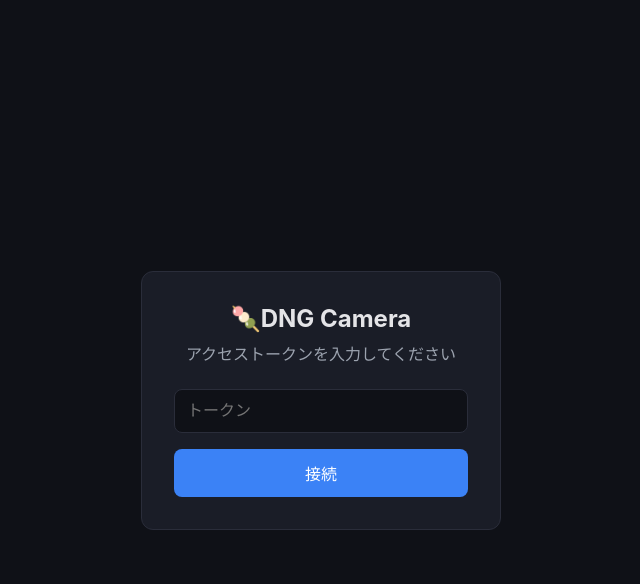
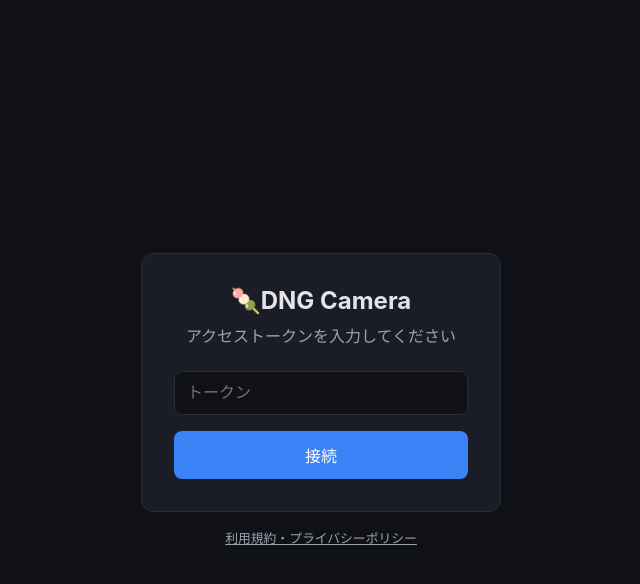
Before and after one commit to central-infotech/pet-camera, a Flask app: page / in a window 1280 px wide. Shown: the top 584 px of the page, without its empty margins (319-959 px from the left). Run offline with Flask 3, Linux system fonts and the light colour scheme.

Commit message:
Add MIT license and terms/privacy modal on login page
- Add LICENSE file (MIT)
- Update README license section
- Add terms/privacy link below login card with scrollable modal popup
- Update specification (section 5.4) with terms modal description

Co-Authored-By: Claude Opus 4.6 <noreply@anthropic.com>

```diff
--- a/static/css/style.css
+++ b/static/css/style.css
@@ -72,6 +72,89 @@ body {
 .login-card button:disabled { opacity: 0.5; cursor: not-allowed; }
 
 .error { color: var(--danger); font-size: 0.875rem; margin-top: 0.5rem; }
+
+/* ---- Terms / Privacy modal ---- */
+.terms-link {
+  margin-top: 1rem;
+  font-size: 0.8rem;
+  color: var(--text-muted);
+  text-decoration: underline;
+  cursor: pointer;
+}
+
+.terms-link:hover { color: var(--text); }
+
+.terms-overlay {
+  position: fixed;
+  inset: 0;
+  background: rgba(0, 0, 0, 0.7);
+  z-index: 9999;
+  display: flex;
+  align-items: center;
+  justify-content: center;
+}
+
+.terms-overlay[hidden] { display: none; }
+
+.terms-dialog {
+  background: var(--surface);
+  border: 1px solid var(--border);
+  border-radius: 12px;
+  width: 90%;
+  max-width: 400px;
+  max-height: 80vh;
+  display: flex;
+  flex-direction: column;
+  box-shadow: 0 10px 40px rgba(0, 0, 0, 0.5);
+}
+
+.terms-header {
+  display: flex;
+  justify-content: space-between;
+  align-items: center;
+  padding: 1rem 1.25rem;
+  border-bottom: 1px solid var(--border);
+  font-size: 0.95rem;
+  font-weight: 600;
+  flex-shrink: 0;
+}
+
+.terms-close-btn {
+  background: none;
+  border: none;
+  color: var(--text-muted);
+  font-size: 1.5rem;
+  cursor: pointer;
+  line-height: 1;
+}
+
+.terms-close-btn:hover { color: var(--text); }
+
+.terms-body {
+  padding: 1rem 1.25rem;
+  overflow-y: auto;
+  font-size: 0.85rem;
+  line-height: 1.6;
+  color: var(--text-muted);
+  -webkit-overflow-scrolling: touch;
+}
+
+.terms-body h3 {
+  color: var(--text);
+  font-size: 0.9rem;
+  margin: 1rem 0 0.4rem;
+}
+
+.terms-body h3:first-child { margin-top: 0; }
+
+.terms-body p { margin-bottom: 0.5rem; }
+
+.terms-body ul {
+  margin: 0 0 0.5rem 1.25rem;
+  padding: 0;
+}
+
+.terms-body li { margin-bottom: 0.25rem; }
 
 /* ---- Header ---- */
 header {
--- a/templates/login.html
+++ b/templates/login.html
@@ -34,6 +34,52 @@
       </button>
     </div>
   </div>
+  <a href="#" id="terms-link" class="terms-link">利用規約・プライバシーポリシー</a>
+
+  <!-- Terms / Privacy modal -->
+  <div id="terms-overlay" class="terms-overlay" hidden>
+    <div class="terms-dialog">
+      <div class="terms-header">
+        <span>利用規約・プライバシーポリシー</span>
+        <button id="terms-close" class="terms-close-btn" type="button">&times;</button>
+      </div>
+      <div class="terms-body">
+        <h3>本サービスについて</h3>
+        <p>「DNG Camera」（以下「本アプリ」）は、個人が開発・運営する非営利のオープンソース ペット見守りアプリです。</p>
+        <p>本アプリは無保証（AS-IS）で提供されており、開発者は本アプリの利用によって生じたいかなる損害についても責任を負いません。</p>
+
+        <h3>免責事項</h3>
+        <ul>
+          <li>映像の送受信はTailscale VPN及びインターネット環境に依存しており、接続の安定性・品質を保証するものではありません。</li>
+          <li>Tailscaleアカウントの管理及びTailscaleのサービスについては一切の責任を負いません。</li>
+          <li>サービスの継続性、可用性について保証はありません。</li>
+          <li>予告なくサービスを変更・終了する場合があります。</li>
+        </ul>
+
+        <h3>データの取り扱い</h3>
+        <p>本アプリは外部サーバーへデータを送信しません。すべてのデータはサーバー（親機PC）内にのみ保存されます。</p>
+        <p>保存されるデータ：</p>
+        <ul>
+          <li>スナップショット画像（親機PCのローカルディスクに保存、上限500MBで古いものから自動削除）</li>
+          <li>アクセスログ（接続元IPアドレス・日時・リクエスト内容、7日間保持）</li>
+          <li>WebAuthn認証情報（公開鍵のみ、パスワード等の個人情報は含みません）</li>
+          <li>セッション情報（メモリ上のみ、サーバー再起動で消去）</li>
+        </ul>
+        <p>本アプリへのアカウント登録は不要です。映像・音声はTailscale VPNによる暗号化通信で送受信されます。</p>
+
+        <h3>禁止事項</h3>
+        <ul>
+          <li>本アプリへの不正アクセス</li>
+          <li>本アプリの機能を悪用した行為</li>
+          <li>他のユーザーの利用を妨害する行為</li>
+        </ul>
+
+        <h3>お問い合わせ</h3>
+        <p>本アプリに関するお問い合わせは、開発者に直接ご連絡ください。</p>
+      </div>
+    </div>
+  </div>
+
   <style>
     .divider {
       display: flex; align-items: center; gap: 0.5rem;
@@ -110,6 +156,19 @@
     }
     checkPasskeys();
 
+    // --- Terms modal ---
+    const termsLink = document.getElementById('terms-link');
+    const termsOverlay = document.getElementById('terms-overlay');
+    const termsClose = document.getElementById('terms-close');
+    termsLink.addEventListener('click', (e) => {
+      e.preventDefault();
+      termsOverlay.hidden = false;
+    });
+    termsClose.addEventListener('click', () => { termsOverlay.hidden = true; });
+    termsOverlay.addEventListener('click', (e) => {
+      if (e.target === termsOverlay) termsOverlay.hidden = true;
+    });
+
     btnPasskey.addEventListener('click', async () => {
       const errorEl = document.getElementById('login-error');
       errorEl.hidden = true;
```
Also changed, not shown: docs/SPECIFICATION.md (+6 -0 lines), README.md, 1 other file.
